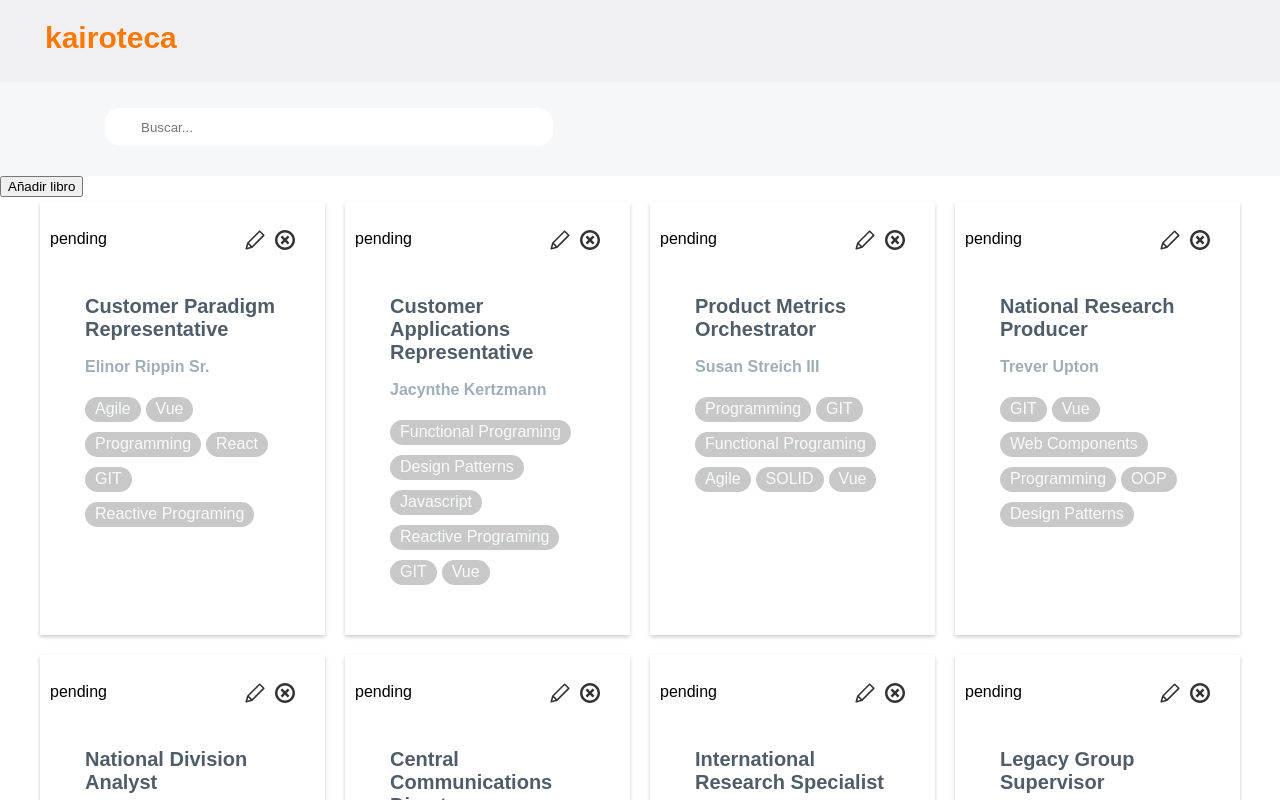
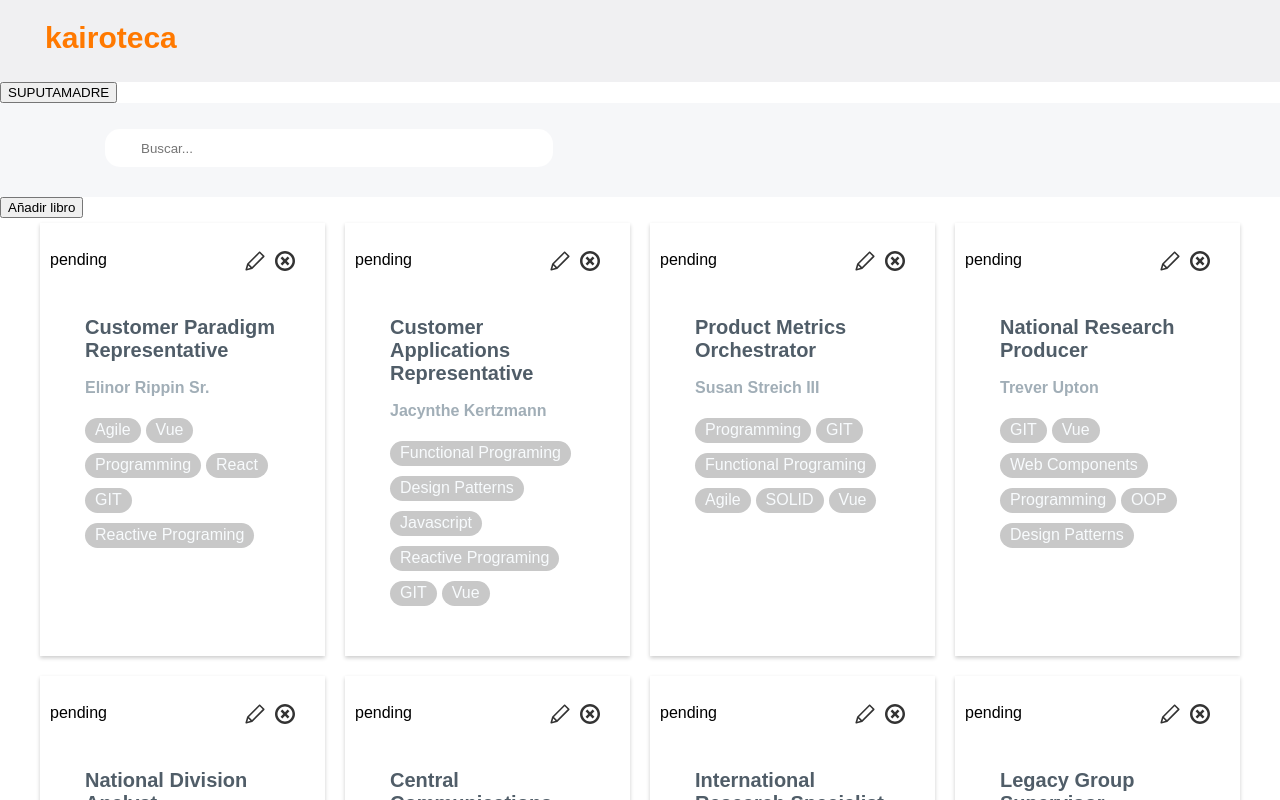
Before and after one commit to esterlegaz/easley-s4-kairoteca, a React (Create React App) app: page / in a window 1280 px wide. Shown: the top 800 px of the page. Built offline with nearby package versions, Linux system fonts and the light colour scheme.

Commit message:
feature: get tags

```diff
--- a/src/App.js
+++ b/src/App.js
@@ -13,13 +13,15 @@ class App extends Component {
       bookList: [],
       haveBooks: false,
       query: '',
-      showPopup: false
+      showPopup: false,
+      chipData: []
     };
 
     this.paintList = this.paintList.bind(this);
     this.getFilter = this.getFilter.bind(this);
     this.filterBookList = this.filterBookList.bind(this);
     this.togglePopup = this.togglePopup.bind(this);
+    this.getTags = this.getTags.bind(this);
   }
 
   componentDidMount() {
@@ -57,27 +59,57 @@ class App extends Component {
   }
 
   filterBookList() {
-    const {bookList, query} = this.state;
-      return bookList.filter(book =>{
-        const tags = book.tags.filter(tag => tag.toUpperCase().includes(query.toUpperCase()));
-        const title = book.title.toUpperCase().includes(query.toUpperCase());
-        return tags.length > 0 || title;
+    const { bookList, query } = this.state;
+    return bookList.filter(book => {
+      const tags = book.tags.filter(tag => tag.toUpperCase().includes(query.toUpperCase()));
+      const title = book.title.toUpperCase().includes(query.toUpperCase());
+      return tags.length > 0 || title;
 
+    })
+  }
+
+  getTags() {
+    api.books()
+      .then(coso => {
+        const books = coso.data.map(item => {
+          return item.tags
+        });
+        this.setState({
+          chipData: books
+        })
       })
-  }
+    // if (tag !== '')
+    // getTags = [...getTags, tag]
+
+    // const books = this.state.bookList.map((book) => {
+//aqui recorre cada objeto
+// va a los tags los recorre y los guarda
+//pasa al siguiente objeto recorre los tags, mira si son diferentes y si si, los añade, si no, no los añade
+//asi con todos y lo guarda en un array final
+
+  //     const tags = book.tags.map(tag => {
+  //     return tag
+  //   })
+
+  //   this.setState({
+  //     chipData: tags
+  //   })
+
+  // })
+};
 
   render() {
     return (
       <div className="App">
         <Header />
-        <Main getFilter={this.getFilter} bookList={this.filterBookList()} haveBooks={this.state.haveBooks} handleLoan={this.handleLoan} togglePopup={this.togglePopup}/>
+        <button onClick={this.getTags}>SUPUTAMADRE</button>
+        <Main getFilter={this.getFilter} bookList={this.filterBookList()} haveBooks={this.state.haveBooks} handleLoan={this.handleLoan} togglePopup={this.togglePopup} />
 
         {this.state.showPopup ?
-          <Form
-            togglePopup={this.togglePopup}
-          />
+          <Form togglePopup={this.togglePopup} suggestions={this.state.bookList} />
           : null
         }
+
         <Footer />
       </div>
     )
--- a/src/components/Main/Form.js
+++ b/src/components/Main/Form.js
@@ -35,16 +35,6 @@ const state = [
 ]
 
 class Form extends Component {
-    state = {
-        chipData: [
-        ],
-    };
-
-    handleChip = chipData => {
-        this.setState({
-            chipData
-        })
-    }
 
     render() {
         return (
```
